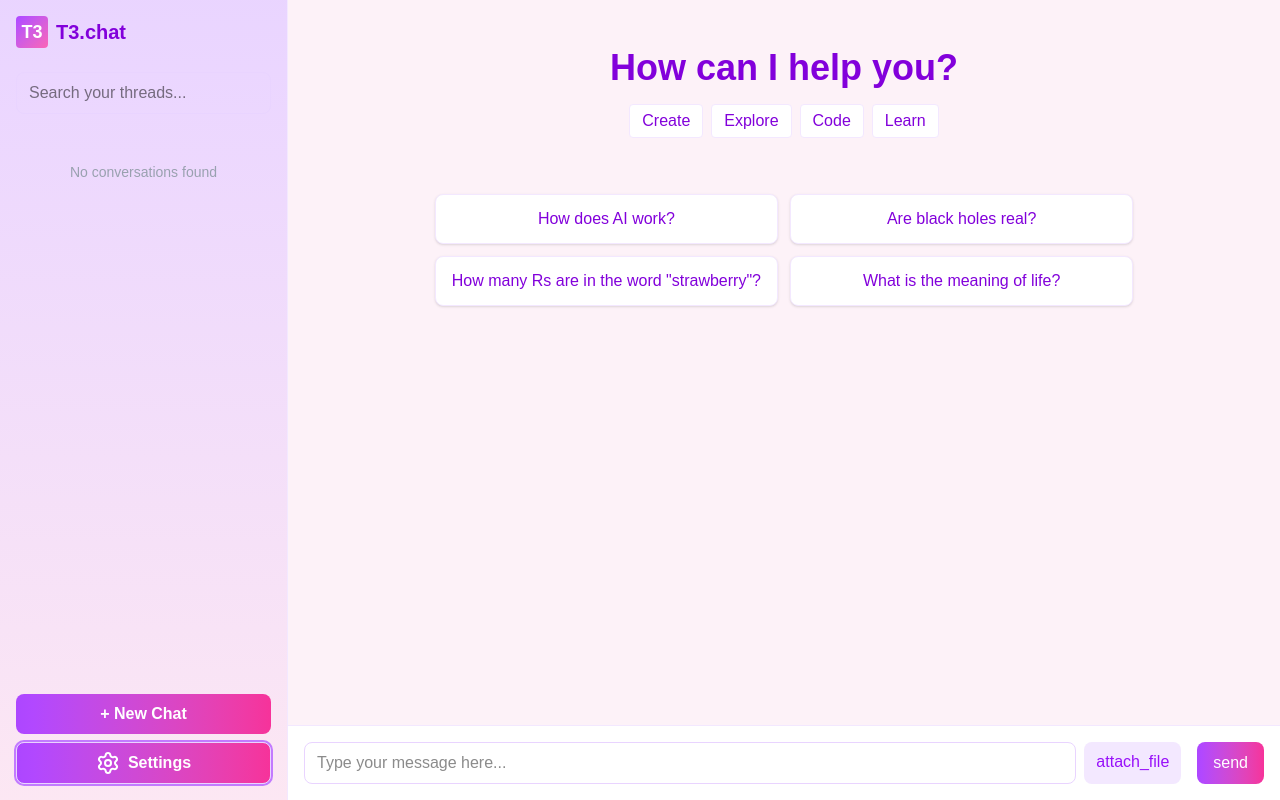
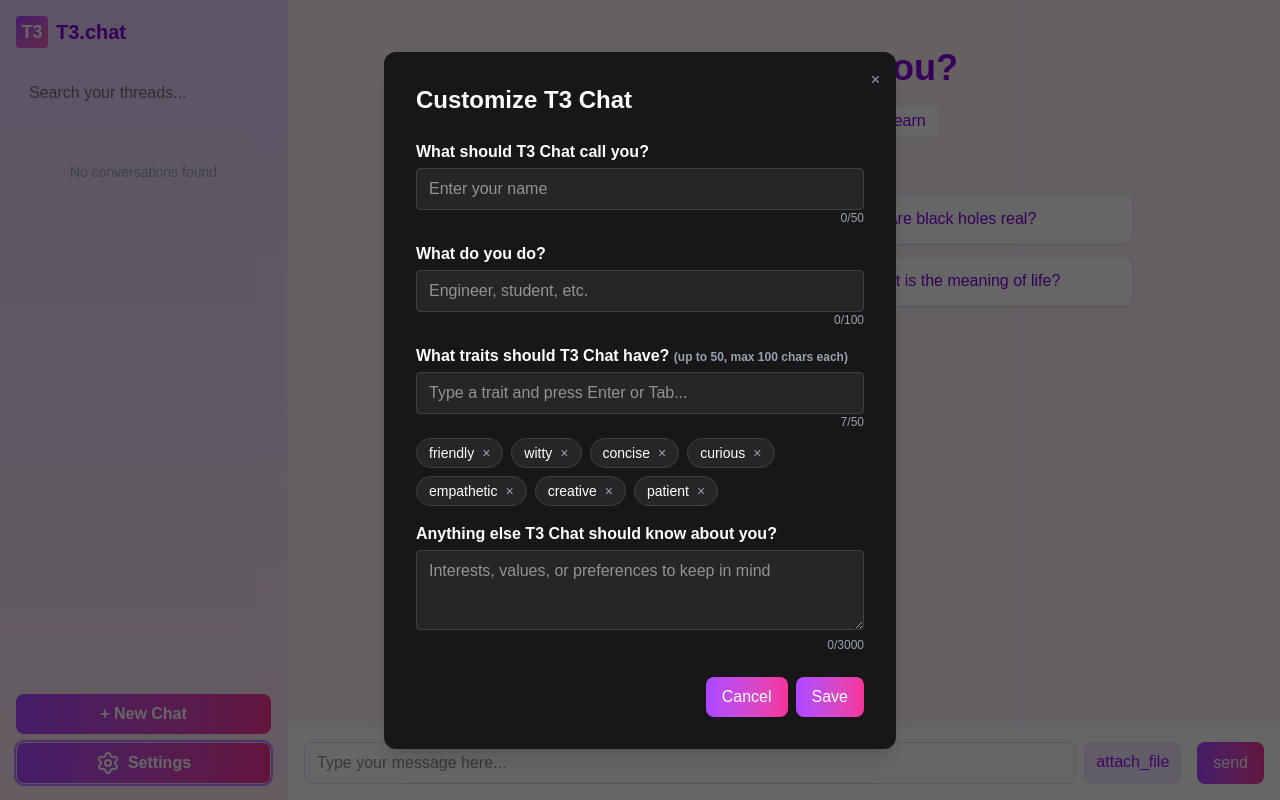
Before and after one commit to Monster0506/t3chatclone, a Next.js app: page / in a window 1280 px wide. Both pictures are taken after a click on the button "Settings". Built offline with nearby package versions, Linux system fonts and the light colour scheme.

Commit message:
Refactor chat API integration and enhance settings functionality. Updated chat route to use new OpenAI SDK and streaming method. Added SettingsModal component for user customization, integrated with Sidebar for settings access.

```diff
--- a/src/app/api/chat/route.ts
+++ b/src/app/api/chat/route.ts
@@ -1,30 +1,17 @@
-import { OpenAIStream, StreamingTextResponse } from 'ai';
-import { Configuration, OpenAIApi } from 'openai-edge';
+import { openai } from '@ai-sdk/openai';
+import { streamText } from 'ai';
 
-// Create an OpenAI API client (that's edge friendly!)
-const config = new Configuration({
-  apiKey: process.env.OPENAI_API_KEY,
-});
-const openai = new OpenAIApi(config);
-
-// IMPORTANT! Set the runtime to edge
-export const runtime = 'edge';
+export const maxDuration = 30;
 
 export async function POST(req: Request) {
-  const { messages } = await req.json();
+  const { messages, ...customFields } = await req.json();
 
-  // Ask OpenAI for a streaming chat completion given the prompt
-  const response = await openai.createChatCompletion({
-    model: 'gpt-3.5-turbo',
-    stream: true,
-    messages: messages.map((message: any) => ({
-      content: message.content,
-      role: message.role,
-    })),
+  const result = streamText({
+    model: openai('gpt-4o'),
+    system: 'You are a helpful assistant.',
+    messages,
+    ...customFields,
   });
 
-  // Convert the response into a friendly text-stream
-  const stream = OpenAIStream(response);
-  // Respond with the stream
-  return new StreamingTextResponse(stream);
+  return result.toDataStreamResponse();
 }
--- a/src/components/Layout/AppLayout.tsx
+++ b/src/components/Layout/AppLayout.tsx
@@ -1,14 +1,30 @@
+'use client';
 import Sidebar from '../Sidebar/Sidebar';
 import ChatContainer from '../Chat/ChatContainer';
+import SettingsModal from '../Settings/SettingsModal';
+import { useState } from 'react';
 
 export default function AppLayout({ children }: { children: React.ReactNode }) {
+  const [settingsOpen, setSettingsOpen] = useState(false);
+  // TODO: Load/save user settings from db/localStorage
+  const [userSettings, setUserSettings] = useState<any>(null);
+
   return (
     <div className="flex h-screen w-screen bg-pink-50">
-      <Sidebar />
+      <Sidebar onOpenSettings={() => setSettingsOpen(true)} />
       <main className="flex-1 flex flex-col">
         <ChatContainer />
         {children}
       </main>
+      <SettingsModal
+        open={settingsOpen}
+        onClose={() => setSettingsOpen(false)}
+        onSave={settings => {
+          setUserSettings(settings);
+          setSettingsOpen(false);
+        }}
+        initial={userSettings}
+      />
     </div>
   );
 }
--- /dev/null
+++ b/src/components/Settings/SettingsModal.tsx
@@ -0,0 +1,120 @@
+import { useState } from 'react';
+import Button from '../UI/Button';
+
+const TRAIT_LIMIT = 50;
+const TRAIT_MAX_LENGTH = 100;
+const NAME_LIMIT = 50;
+const OCCUPATION_LIMIT = 100;
+const EXTRA_LIMIT = 3000;
+
+const defaultTraits = [
+    'friendly',
+    'witty',
+    'concise',
+    'curious',
+    'empathetic',
+    'creative',
+    'patient',
+];
+
+export default function SettingsModal({ open, onClose, onSave, initial }: {
+    open: boolean;
+    onClose: () => void;
+    onSave: (settings: any) => void;
+    initial?: any;
+}) {
+    const [name, setName] = useState(initial?.name || '');
+    const [occupation, setOccupation] = useState(initial?.occupation || '');
+    const [traits, setTraits] = useState<string[]>(initial?.traits || defaultTraits);
+    const [traitInput, setTraitInput] = useState('');
+    const [extra, setExtra] = useState(initial?.extra || '');
+
+    const addTrait = (trait: string) => {
+        if (
+            trait &&
+            !traits.includes(trait) &&
+            traits.length < TRAIT_LIMIT &&
+            trait.length <= TRAIT_MAX_LENGTH
+        ) {
+            setTraits([...traits, trait]);
+        }
+    };
+
+    const removeTrait = (trait: string) => {
+        setTraits(traits.filter(t => t !== trait));
+    };
+
+    if (!open) return null;
+
+    return (
+        <div className="fixed inset-0 z-50 flex items-center justify-center bg-black/60">
+            <div className="bg-neutral-900 text-white rounded-xl shadow-xl w-full max-w-lg p-8 relative">
+                <button onClick={onClose} className="absolute top-4 right-4 text-gray-400 hover:text-white">×</button>
+                <h2 className="text-2xl font-bold mb-6">Customize T3 Chat</h2>
+                <div className="mb-4">
+                    <label className="block mb-1 font-semibold">What should T3 Chat call you?</label>
+                    <input
+                        className="w-full bg-neutral-800 border border-neutral-700 rounded px-3 py-2 text-white focus:outline-none focus:ring-2 focus:ring-purple-500"
+                        maxLength={NAME_LIMIT}
+                        value={name}
+                        onChange={e => setName(e.target.value)}
+                        placeholder="Enter your name"
+                    />
+                    <div className="text-xs text-gray-400 text-right">{name.length}/{NAME_LIMIT}</div>
+                </div>
+                <div className="mb-4">
+                    <label className="block mb-1 font-semibold">What do you do?</label>
+                    <input
+                        className="w-full bg-neutral-800 border border-neutral-700 rounded px-3 py-2 text-white focus:outline-none focus:ring-2 focus:ring-purple-500"
+                        maxLength={OCCUPATION_LIMIT}
+                        value={occupation}
+                        onChange={e => setOccupation(e.target.value)}
+                        placeholder="Engineer, student, etc."
+                    />
+                    <div className="text-xs text-gray-400 text-right">{occupation.length}/{OCCUPATION_LIMIT}</div>
+                </div>
+                <div className="mb-4">
+                    <label className="block mb-1 font-semibold">What traits should T3 Chat have? <span className="text-xs text-gray-400">(up to {TRAIT_LIMIT}, max {TRAIT_MAX_LENGTH} chars each)</span></label>
+                    <input
+                        className="w-full bg-neutral-800 border border-neutral-700 rounded px-3 py-2 text-white focus:outline-none focus:ring-2 focus:ring-purple-500"
+                        maxLength={TRAIT_MAX_LENGTH}
+                        value={traitInput}
+                        onChange={e => setTraitInput(e.target.value)}
+                        onKeyDown={e => {
+                            if ((e.key === 'Enter' || e.key === 'Tab') && traitInput.trim()) {
+                                e.preventDefault();
+                                addTrait(traitInput.trim());
+                                setTraitInput('');
+                            }
+                        }}
+                        placeholder="Type a trait and press Enter or Tab..."
+                    />
+                    <div className="text-xs text-gray-400 text-right">{traits.length}/{TRAIT_LIMIT}</div>
+                    <div className="flex flex-wrap gap-2 mt-2">
+                        {traits.map(trait => (
+                            <span key={trait} className="bg-neutral-800 border border-neutral-700 rounded-full px-3 py-1 text-sm flex items-center gap-1">
+                                {trait}
+                                <button type="button" className="ml-1 text-gray-400 hover:text-white" onClick={() => removeTrait(trait)}>×</button>
+                            </span>
+                        ))}
+                    </div>
+                </div>
+                <div className="mb-6">
+                    <label className="block mb-1 font-semibold">Anything else T3 Chat should know about you?</label>
+                    <textarea
+                        className="w-full bg-neutral-800 border border-neutral-700 rounded px-3 py-2 text-white focus:outline-none focus:ring-2 focus:ring-purple-500 min-h-[80px]"
+                        maxLength={EXTRA_LIMIT}
+                        value={extra}
+                        onChange={e => setExtra(e.target.value)}
+                        placeholder="Interests, values, or preferences to keep in mind"
+                    />
+                    <div className="text-xs text-gray-400 text-right">{extra.length}/{EXTRA_LIMIT}</div>
+                </div>
+                <div className="flex justify-end gap-2">
+                    <Button type="button" className="bg-neutral-700 hover:bg-neutral-800" onClick={onClose}>Cancel</Button>
+                    <Button type="button" onClick={() => onSave({ name, occupation, traits, extra })}>Save</Button>
+                </div>
+            </div>
+        </div>
+    );
+}
--- a/src/components/Sidebar/Sidebar.tsx
+++ b/src/components/Sidebar/Sidebar.tsx
@@ -1,13 +1,13 @@
 import { SidebarHeader, SidebarSearch, SidebarThreadList, SidebarNewChatButton, SidebarSettingsButton } from './index';
 
-export default function Sidebar() {
+export default function Sidebar({ onOpenSettings }: { onOpenSettings?: () => void }) {
   return <aside className="w-72 bg-gradient-to-b from-purple-200 to-pink-100 p-4 flex flex-col h-full border-r border-purple-100">
     <SidebarHeader />
     <SidebarSearch />
     <SidebarThreadList />
     <div className="mt-auto flex flex-col gap-2">
       <SidebarNewChatButton />
-      <SidebarSettingsButton />
+      <SidebarSettingsButton onClick={onOpenSettings} />
     </div>
   </aside>;
 }
--- a/src/components/Sidebar/SidebarSettingsButton.tsx
+++ b/src/components/Sidebar/SidebarSettingsButton.tsx
@@ -1,9 +1,9 @@
 import Button from '../UI/Button';
 import { Settings } from 'lucide-react';
 
-export default function SidebarSettingsButton() {
+export default function SidebarSettingsButton({ onClick }: { onClick?: () => void }) {
   return (
-    <Button className="w-full flex items-center gap-2 justify-center text-base font-semibold bg-white text-purple-600 border border-purple-200 hover:bg-purple-50">
+    <Button className="w-full flex items-center gap-2 justify-center text-base font-semibold bg-white text-purple-600 border border-purple-200 hover:bg-purple-50" onClick={onClick}>
       <span className="material-symbols-outlined"><Settings/></span> Settings
     </Button>
   );
```
